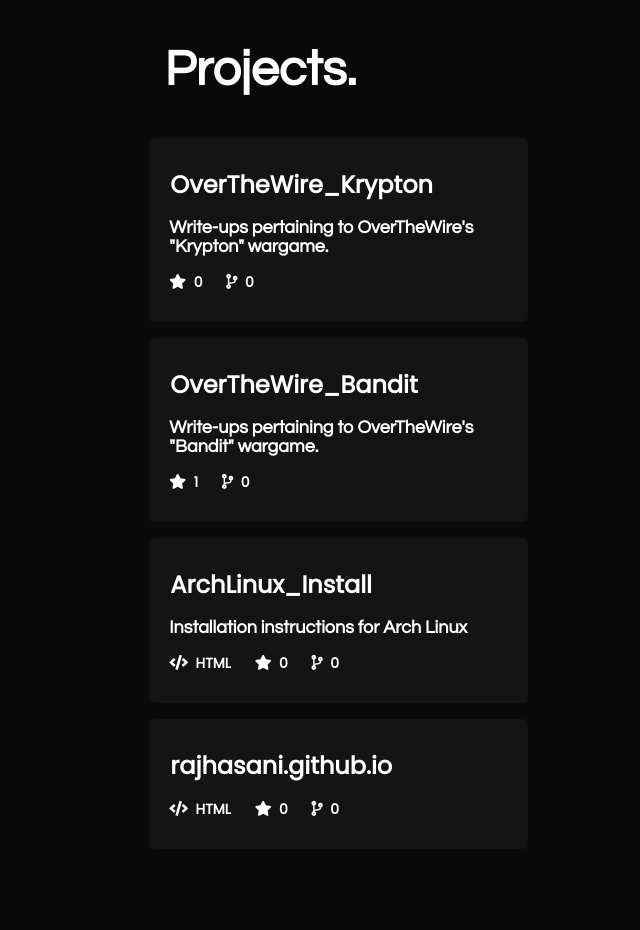
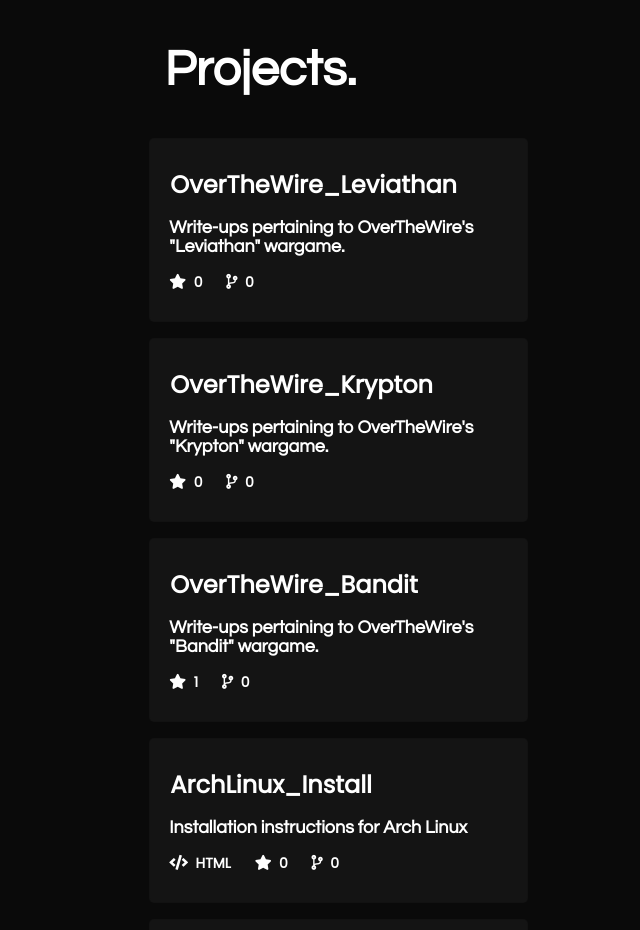
Before and after one commit to rajhasani/rajhasani.github.io, a plain HTML site: page index.html in a window 1280 px wide. Shown: the part 800-1730 px from the top of the page, without its empty margins (258-898 px from the left). Before the commit the page ends 1689 px from the top, so only its background shows below. Drawn offline with nearby package versions, Linux system fonts and the light colour scheme; a script that the page names is missing.

Commit message:
update index to reflect Leviathan repo

```diff
--- a/index.html
+++ b/index.html
@@ -42,6 +42,19 @@
       <div id="work">
         <h1>Projects.</h1>
         <div class="projects" id="work_section">
+                        <a href="https://github.com/rajhasani/OverTheWire_Leviathan" target="_blank">
+                        <section>
+                            <div class="section_title">OverTheWire_Leviathan</div>
+                            <div class="about_section">
+                            <span style="display:block;">Write-ups pertaining to OverTheWire's "Leviathan" wargame.</span>
+                            </div>
+                            <div class="bottom_section">
+                                <span style="display:none;"><i class="fas fa-code"></i>&nbsp; null</span>
+                                <span><i class="fas fa-star"></i>&nbsp; 0</span>
+                                <span><i class="fas fa-code-branch"></i>&nbsp; 0</span>
+                            </div>
+                        </section>
+                        </a>
                         <a href="https://github.com/rajhasani/OverTheWire_Krypton" target="_blank">
                         <section>
                             <div class="section_title">OverTheWire_Krypton</div>
```
